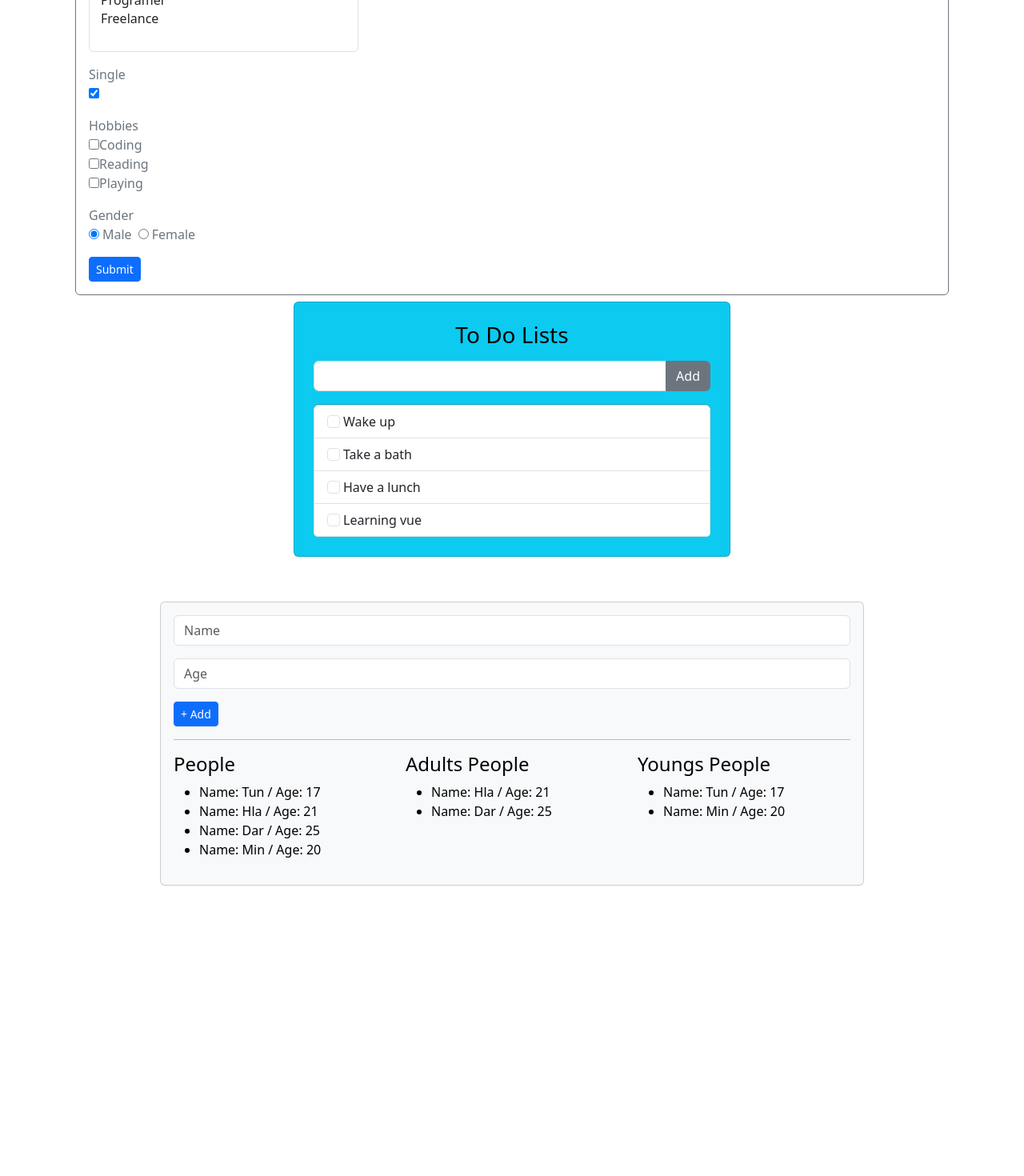
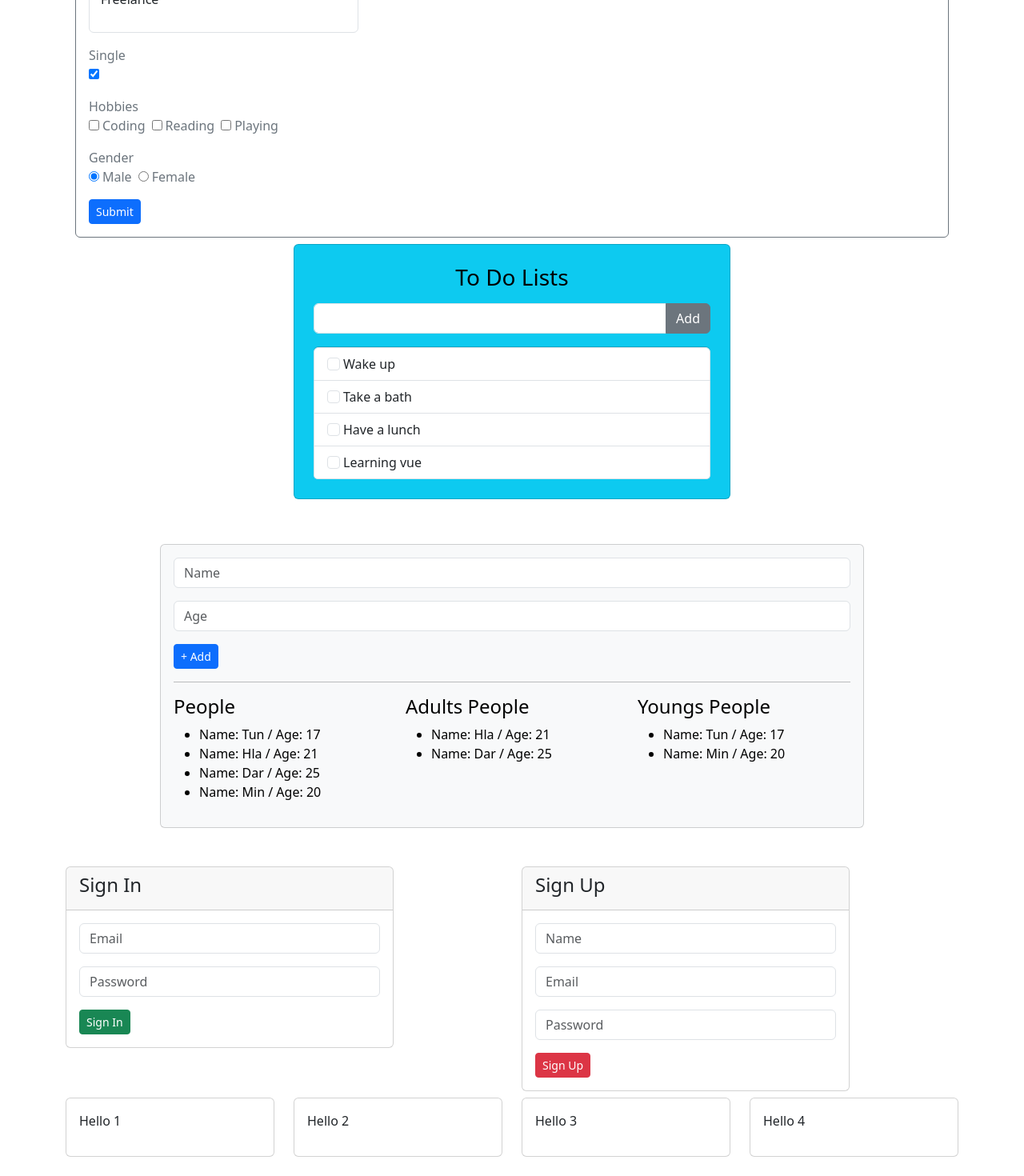
Before and after one commit to nandar510217/vue-app, a Vue app: page / in a window 1280 px wide. Shown: the part 892-2362 px from the top of the page at 80% size. Before the commit the page ends 2063 px from the top, so only its background shows below. Built offline with nearby package versions, Linux system fonts and the light colour scheme.

Commit message:
defining components and passing props testing

```diff
--- a/src/App.vue
+++ b/src/App.vue
@@ -123,6 +123,14 @@
       <div class="col-md-3"></div>
     </div>
     <Adult/>
+    <Component/>
+    <div class="row">
+      <Card cardTitle="Hello 1"/>
+      <Card cardTitle="Hello 2"/>
+      <Card cardTitle="Hello 3"/>
+      <Card cardTitle="Hello 4"/>
+    </div>
+
 
     </div>
 
@@ -133,6 +141,8 @@
   import FormHandling from './components/FormHandling.vue';
   import ToDoList from './components/ToDoList.vue';
   import Adult from './components/Adult.vue';
+  import Component from './components/Component.vue';
+  import Card from './components/Card.vue';
 
       const isTrue = ref(true)
       const is2ndTrue = ref(true)
--- /dev/null
+++ b/src/components/Button.vue
@@ -0,0 +1,14 @@
+<template>
+    <div>
+        <button class="btn btn-sm" :class="someClasses">{{btnName}}</button>
+    </div>
+</template>
+
+<script setup>
+    defineProps(['btnName', 'someClasses'])
+
+</script>
+
+<style scoped>
+
+</style>
--- /dev/null
+++ b/src/components/Card.vue
@@ -0,0 +1,16 @@
+<template>
+    <div class="col-md-3">
+        <div class="card card-body my-2">
+            <p>{{ cardTitle }}</p>
+        </div>
+    </div>
+</template>
+
+<script setup>
+    defineProps(['cardTitle'])
+
+</script>
+
+<style scoped>
+
+</style>
--- /dev/null
+++ b/src/components/Component.vue
@@ -0,0 +1,55 @@
+<template>
+    <div>
+        <div class="row">
+            <div class="col-md-6">
+                <div class="card w-75">
+                    <div class="card-header">
+                        <h4>Sign In</h4>
+                    </div>
+                    <div class="card-body">
+                        <form action="">
+                            <div class="mb-3">
+                                <input type="text" class="form-control" placeholder="Email">
+                            </div>
+                            <div class="mb-3">
+                                <input type="text" class="form-control" placeholder="Password">
+                            </div>
+                            <Button btnName="Sign In" someClasses="btn-success"/>
+                        </form>
+                    </div>
+                </div>
+            </div>
+            <div class="col-md-6">
+                <div class="card w-75">
+                    <div class="card-header">
+                        <h4>Sign Up</h4>
+                    </div>
+                    <div class="card-body">
+                        <form action="">
+                            <div class="mb-3">
+                                <input type="text" class="form-control" placeholder="Name">
+                            </div>
+                            <div class="mb-3">
+                                <input type="text" class="form-control" placeholder="Email">
+                            </div>
+                            <div class="mb-3">
+                                <input type="text" class="form-control" placeholder="Password">
+                            </div>
+                            <Button btnName="Sign Up" someClasses="btn-danger"/>
+                        </form>
+                    </div>
+                </div>
+            </div>
+        </div>
+    </div>
+</template>
+
+<script setup>
+    import {computed, ref, reactive} from 'vue';
+    import Button from './Button.vue'
+
+</script>
+
+<style scoped>
+
+</style>
--- a/src/components/FormHandling.vue
+++ b/src/components/FormHandling.vue
@@ -11,7 +11,7 @@
                         <label for="">Email</label>
                         <input type="text" v-model="userInfo.email" class="form-control">
                         <label for="">Address</label>
-                        <textarea name="" v-model="userInfo.address" rows="3" class="form-control"></textarea>
+                        <textarea name="" v-model="userInfo.address" rows="2" class="form-control"></textarea>
                         <div>
                         <label for="">City</label>
                         <select v-model="userInfo.city" class="form-control">
@@ -35,9 +35,12 @@
                         </div>
                         <div class="mt-3">
                         <label for="">Hobbies</label><br>
-                        <input type="checkbox" v-model="userInfo.hobbies" value="Coding">Coding<br>
-                        <input type="checkbox" v-model="userInfo.hobbies" value="Reading">Reading<br>
-                        <input type="checkbox" v-model="userInfo.hobbies" value="Playing">Playing<br>
+                        <input type="checkbox" v-model="userInfo.hobbies" value="Coding" class="me-1">
+                        <label for="coding" class="me-2">Coding</label>
+                        <input type="checkbox" v-model="userInfo.hobbies" value="Reading" class="me-1">
+                        <label for="reading" class="me-2">Reading</label>
+                        <input type="checkbox" v-model="userInfo.hobbies" value="Playing" class="me-1">
+                        <label for="playing">Playing</label>
                         </div>
                         <div class="mt-3">
                             <label for="">Gender</label>
```
